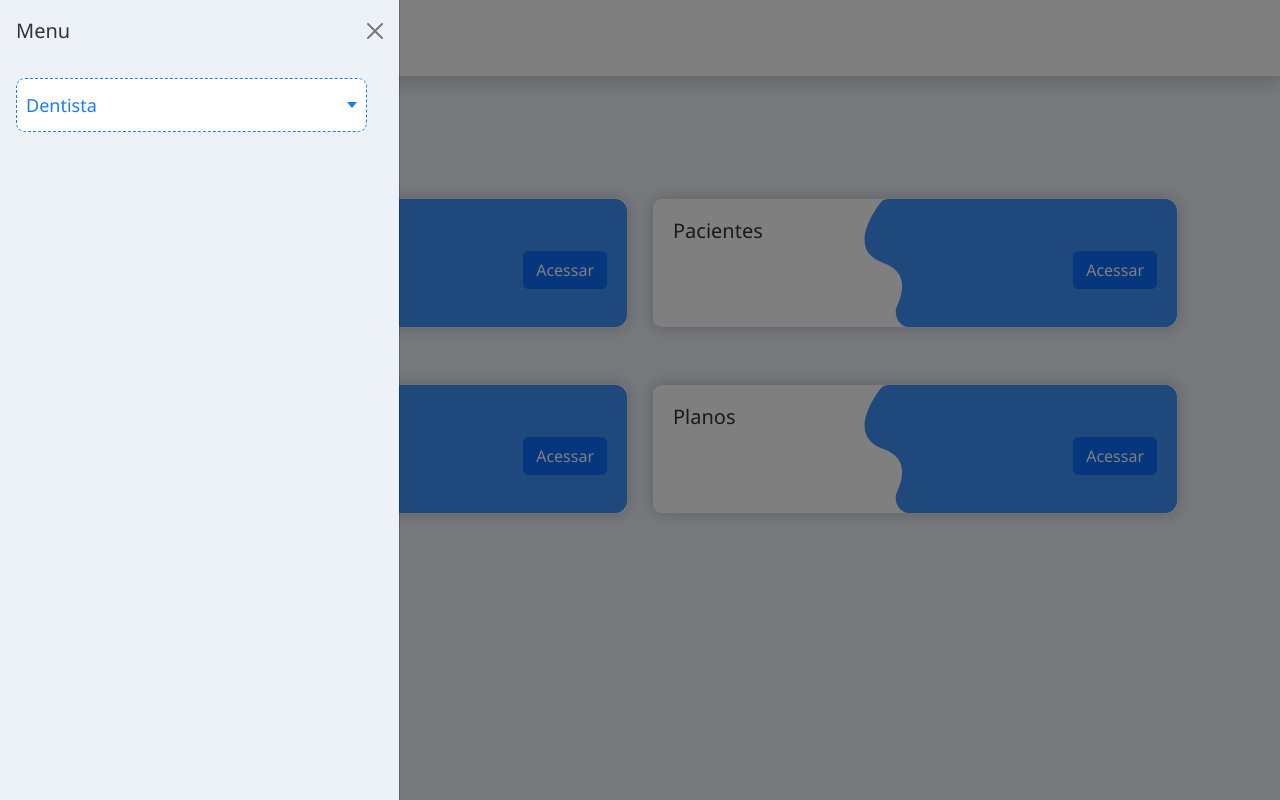
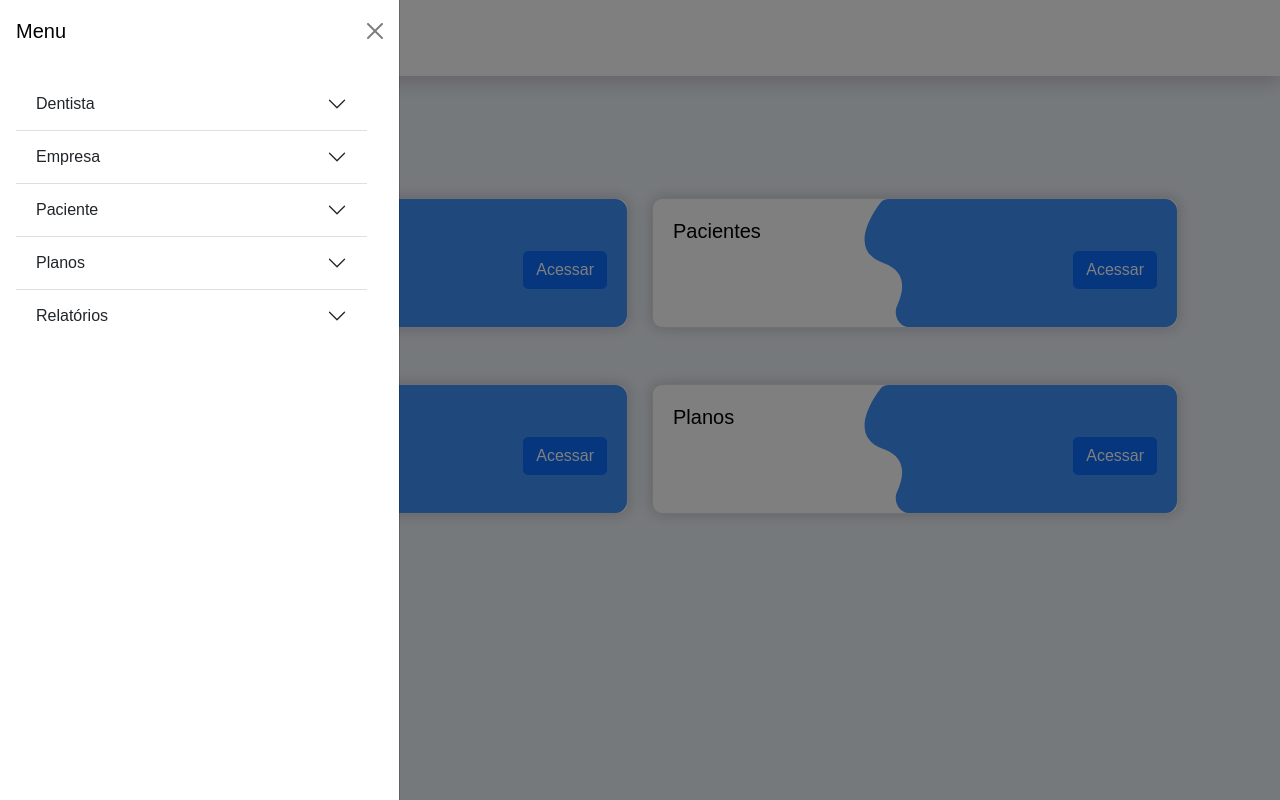
Before and after one commit to Ranierelp/SmileSync, a Django app: page /user/home/ in a window 1280 px wide, after a click that opens the changed part. Run offline with Django 5.2, Linux system fonts and the light colour scheme; the visitor is signed in with stand-in values (Sample User, id 1); some libraries are stand-ins or nearby versions.

Commit message:
menu e validações no cadastro de dentista

```diff
--- a/templates/partials/_header.html
+++ b/templates/partials/_header.html
@@ -4,7 +4,7 @@
     <nav class="navbar shadow bg-body-tertiary fixed-top">
         <div class="container-fluid">
           <div class="nav_header">
-            <img src="{% static 'img/SmileSync_blue.svg' %}" alt="Logo" class="img-fluid logo_header">
+            <a class="img-fluid logo_header" href="/user/home"><img src="{% static 'img/SmileSync_blue.svg' %}" alt="Logo"></a>
             <button class="navbar-toggler" type="button" data-bs-toggle="offcanvas" data-bs-target="#offcanvasNavbar" aria-controls="offcanvasNavbar" aria-label="Toggle navigation">
               <img src="{% static 'img/icon_menu.svg' %}" alt="icon" class="navbar-toggler-icon">
             </button>
@@ -16,16 +16,83 @@
             </div>
             <div class="offcanvas-body">
               <ul class="navbar-nav justify-content-start flex-grow-1 pe-3">
-                <div class="dropdown">
-                  <input type="checkbox" id="dropdown" />
-                  <label for="dropdown" class="dropdown-btn">
-                    <span>Dentista</span>
-                    <span class="arrow"></span>
-                  </label>
-                  <ul class="dropdown-content" role="menu">
-                    <li><a href="#">Cadastrar Dentista</a></li>
-                    <li><a href="#">Lista de Dentistas</a></li>
-                  </ul>
+
+                <div class="accordion accordion-flush" id="accordionFlushExample">
+                  <div class="accordion-item">
+                    <h2 class="accordion-header">
+                      <button class="accordion-button collapsed" type="button" data-bs-toggle="collapse" data-bs-target="#flush-collapseOne" aria-expanded="false" aria-controls="flush-collapseOne">
+                        Dentista
+                      </button>
+                    </h2>
+                    <div id="flush-collapseOne" class="accordion-collapse collapse" data-bs-parent="#accordionFlushExample">
+                      <div class="accordion-body">
+                        <ul class="dropdown-content">
+                          <li><a href="/user/cadastro_dentista">Cadastrar Dentista</a></li>
+                          <li><a href="#">Lista de Dentistas</a></li>
+                        </ul>
+                      </div>
+                    </div>
+                  </div>
+                  <div class="accordion-item">
+                    <h2 class="accordion-header">
+                      <button class="accordion-button collapsed" type="button" data-bs-toggle="collapse" data-bs-target="#flush-collapseTwo" aria-expanded="false" aria-controls="flush-collapseTwo">
+                        Empresa
+                      </button>
+                    </h2>
+                    <div id="flush-collapseTwo" class="accordion-collapse collapse" data-bs-parent="#accordionFlushExample">
+                      <div class="accordion-body">
+                        <ul class="dropdown-content">
+                          <li><a href="#">Cadastrar Empresa</a></li>
+                          <li><a href="#">Lista de Empresas</a></li>
+                        </ul>
+                      </div>
+                    </div>
+                  </div>
+                  <div class="accordion-item">
+                    <h2 class="accordion-header">
+                      <button class="accordion-button collapsed" type="button" data-bs-toggle="collapse" data-bs-target="#flush-collapseThree" aria-expanded="false" aria-controls="flush-collapseThree">
+                        Paciente
+                      </button>
+                    </h2>
+                    <div id="flush-collapseThree" class="accordion-collapse collapse" data-bs-parent="#accordionFlushExample">
+                      <div class="accordion-body">
+                        <ul class="dropdown-content">
+                          <li><a href="#">Cadastrar Paciente</a></li>
+                          <li><a href="#">Lista de Pacientes</a></li>
+                        </ul>
+                      </div>
+                    </div>
+                  </div>
+                  <div class="accordion-item">
+                    <h2 class="accordion-header">
+                      <button class="accordion-button collapsed" type="button" data-bs-toggle="collapse" data-bs-target="#flush-collapseThree" aria-expanded="false" aria-controls="flush-collapseThree">
+                        Planos
+                      </button>
+                    </h2>
+                    <div id="flush-collapseThree" class="accordion-collapse collapse" data-bs-parent="#accordionFlushExample">
+                      <div class="accordion-body">
+                        <ul class="dropdown-content">
+                          <li><a href="#">Cadastrar Plano</a></li>
+                          <li><a href="#">Acessar Planos</a></li>
+                        </ul>
+                      </div>
+                    </div>
+                  </div>
+                  <div class="accordion-item">
+                    <h2 class="accordion-header">
+                      <button class="accordion-button collapsed" type="button" data-bs-toggle="collapse" data-bs-target="#flush-collapseThree" aria-expanded="false" aria-controls="flush-collapseThree">
+                        Relatórios
+                      </button>
+                    </h2>
+                    <div id="flush-collapseThree" class="accordion-collapse collapse" data-bs-parent="#accordionFlushExample">
+                      <div class="accordion-body">
+                        <ul class="dropdown-content">
+                          <li><a href="#"></a></li>
+                          <li><a href="#"></a></li>
+                        </ul>
+                      </div>
+                    </div>
+                  </div>
                 </div>
             </div>
           </div>
--- a/templates/static/css/dropdown.css
+++ b/templates/static/css/dropdown.css
@@ -1,91 +1,28 @@
-/* .dropdown {
-    max-width: 13em;
-    margin: 80px auto 0;
-    position: relative;
-    width: 100%;
-} */
-
-
-.offcanvas-body, .offcanvas-header{
-    background: #EDF2F9;
-}
-
-.dropdown-btn {
-    background: #ffffff;
-    font-size: 18px;
-    width: 100%;
-    border: none;
-    color: #1B7BF7;
-    display: flex;
-    justify-content: space-between;
-    align-items: center;
-    padding: 0.7em 0.5em;
-    border-radius: 0.5em;
-    cursor: pointer;
-    border: 1px dashed #1B7BF7;
-}
-
-.arrow {
-    border-left: 5px solid transparent;
-    border-right: 5px solid transparent;
-    border-top: 6px solid #1B7BF7;
-    transition: transform ease-in-out 0.3s;
-}
-
 .dropdown-content {
     list-style: none;
-    position: absolute;
-    top: 3.2em;
     width: 100%;
-    visibility: hidden;
-
-    transform: translateY(-1em);
-    transition: transform ease 0.3s;
-}
-
-input[type="checkbox"]:checked ~ .dropdown-content {
-    visibility: visible;
-    transform: translateY(0);
 }
 
 .dropdown-content li {
-    background: #2f3238;
     border-radius: 0.5em;
 }
 
-input[type="checkbox"]:checked + label > .arrow {
-    transform: rotate(180deg);
-}
-
-input[type="checkbox"] {
-    opacity: 0;
-    position: absolute;
-}
-
-input[type="checkbox"]:focus + label {
-    box-shadow: 0 0 20px #86C3FD;
-}
-
 .dropdown-content li:hover {
-    background: #1d1f24;
+    background: #A9DBFF;
 }
 
 .dropdown-content li a {
     display: block;
     padding: 0.7em 0.5em;
-    color: #fff;
+    color: #000000;
     margin: 0.1em 0;
     text-decoration: none;
 }
 
-  /* base styles */
-* {
-box-sizing: border-box;
-margin: 0;
-padding: 0;
+ol, ul {
+    padding-left: 0;
 }
-body {
-    font-family: "Segoe UI", sans-serif;
-    color: #333;
-/*   background: #cecece; */
+
+.accordion-body{
+    background-color: #EDF2F9;
 }
--- a/templates/users/login.html
+++ b/templates/users/login.html
@@ -33,7 +33,7 @@
                                             <img src="{% static 'img/logo_dente.svg ' %}" alt="" class="img-fluid" style="max-width: 80px; margin-bottom: 10px; margin-left: -8px;">
                                             <h3 class="mb-4">Login</h3>
                                         </div>
-                                    <form action="{% url "login_view" %}" method="post">
+                                    <form action="{% url "login_view" %}" method="post" autocomplete="off">
                                         {% csrf_token %}
                                         <div class="form-floating mb-3">
                                             {{form.email}}
--- a/templates/users/register.html
+++ b/templates/users/register.html
@@ -28,7 +28,7 @@
                         <div class="col-md-6 d-flex flex-center">
                             <div class="p-4 p-md-5 flex-grow-1">
                                 <h3>Register</h3>
-                                <form method="post" action="{% url "clinic_register_view" %}">
+                                <form method="post" action="{% url "clinic_register_view" %}" autocomplete="off" >
                                     {% csrf_token %}
                                     <div class="form-floating mb-3">
                                         {{ form.name_clinic }}
--- a/templates/users/register_dentist.html
+++ b/templates/users/register_dentist.html
@@ -14,7 +14,7 @@
                 <div class="card overflow-hidden z-1 shadow mb-5 bg-body-tertiary rounded">
                     <div class="p-4 p-md-5">
                         <h3>Cadastro de Dentista</h3>
-                            <form method="post" action="{% url "create_dentist_view" %}">
+                        <form method="post" action="{% url 'create_dentist_view' %}" autocomplete="off">
                             {% csrf_token %}
                             <div class="form-floating mb-3">
                                 {{ form.name_dentis }}
@@ -43,7 +43,8 @@
                                 </div>
                             </div>
                             <div class="mb-3">
-                                    <button class="btn btn-primary d-block w-100 mt-3" type="submit" name="submit">Registrar</button>
+                                <button class="btn btn-primary d-block w-100 mt-3" type="submit"
+                                    name="submit">Registrar</button>
                             </div>
                         </form>
                     </div>
--- a/user/forms.py
+++ b/user/forms.py
@@ -5,6 +5,8 @@ from django.core.validators import MinLengthValidator
 from . import validations
 from django.contrib.auth.forms import AuthenticationForm
 from django.db import transaction
+from django.shortcuts import get_object_or_404
+
 class ClinicRegistrationForm(forms.Form):
     name_clinic = forms.CharField(
         label='Nome da Clínica',
@@ -166,11 +168,13 @@ class DentistRegistrationForm(forms.Form):
             password=self.cleaned_data['password'],
         )
         user.save()
+        clinica = get_object_or_404(Clinic, cnpj=clinica_logada)
+        print(clinica)
 
         dentist = Dentist.objects.create(
             user=user,
             cro=self.cleaned_data['cro'],
-            clinica=clinica_logada
+            clinic=clinica
         )
         dentist.save()
 
--- a/user/views.py
+++ b/user/views.py
@@ -11,7 +11,12 @@ def clinic_register_view(request):
         if form.is_valid():
             form.save()
             alert_sucess = 'Clinica cadastrada com sucesso!'
-            return render(request, 'users/register.html', {'form': ClinicRegistrationForm(), 'success': True, 'alert_sucess': alert_sucess})
+            context = {
+                'form': form,
+                'success': True,
+                'alert_sucess': alert_sucess
+            }
+            return render(request, 'users/register.html', context)
     else:
         form = ClinicRegistrationForm()
 
@@ -46,17 +51,23 @@ def login_view(request):
 def home_view(request):
     return render(request, 'users/home.html')
 
+@login_required
 def create_dentist_view(request):
     if request.method == 'POST':
         form = DentistRegistrationForm(request.POST)
         if form.is_valid():
-            clinica = request.user.clinic.id
+            clinica = request.user.clinic.cnpj
             form.save(clinica)
             alert_sucess = 'Dentista cadastrado com sucesso!'
-            return render('users/register_dentist.html', {'form': DentistRegistrationForm(), 'alert_sucess': alert_sucess})
+            context = {
+                'form': form,
+                'success': True,
+                'alert_sucess': alert_sucess
+            }
+            return render('users/register_dentist.html', {'form': form, 'alert_sucess': alert_sucess})
     else:
-        form = DentistRegistrationForm()
-
+        form = DentistRegistrationForm(request.POST)
+    #ERRO AQUI, AJEITAR
     context = {'form': form}
     return render(request, 'users/register_dentist.html', context)
 
```
Also changed, not shown: SmileSync/settings.py (+13 -13 lines). Lines whose indentation alone changed are shown as unchanged.
